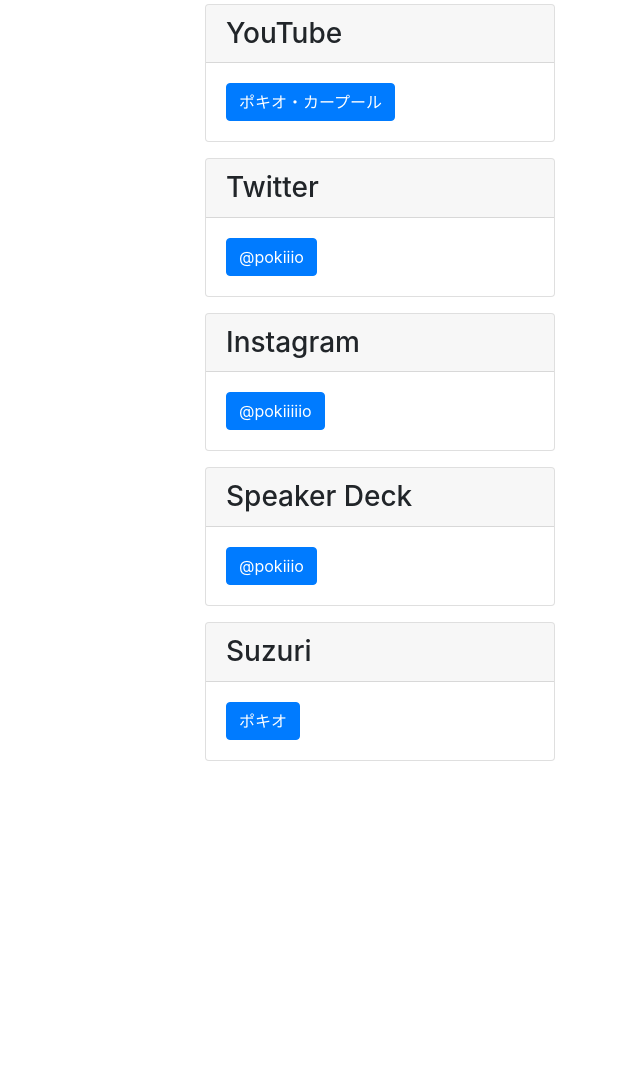
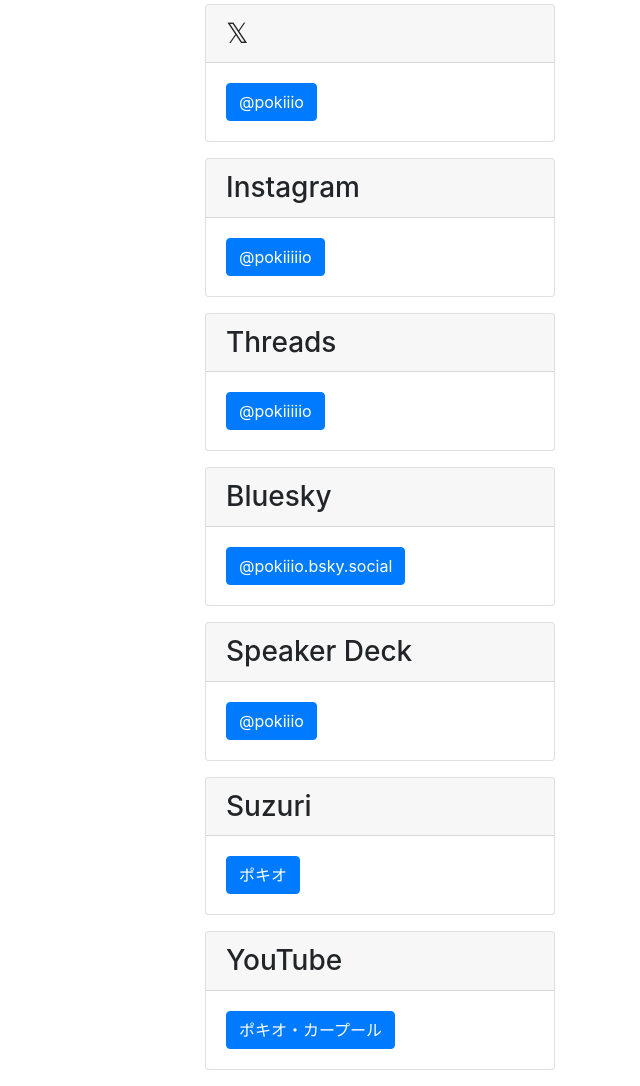
Before and after one commit to pokiiio/pokiiio.github.io, a plain HTML site: page index.html in a window 1280 px wide. Shown: the part 1244-2330 px from the top of the page, without its empty margins (640-1280 px from the left). Before the commit the page ends 2021 px from the top, so only its background shows below. Drawn offline with nearby package versions, Linux system fonts and the light colour scheme; no server answers.

Commit message:
Update index.html

```diff
--- a/index.html
+++ b/index.html
@@ -140,16 +140,10 @@
                     </div>
                 </div>
 
-                <div class="card mb-3">
-                    <h3 class="card-header">YouTube</h3>
-                    <div class="card-body">
-                        <a class="btn btn-primary"
-                            href="https://www.youtube.com/playlist?list=PLtXzEeISYiWIquZdge4ljgO_gqdYi1VtI&fbclid=IwAR04daaoJ5aLwVOL0iSV_5kbGnPNx7CNk5eiW1MWm82gjB3fVZZkqMmwZ0s">ポキオ・カープール</a>
-                    </div>
-                </div>
+
 
                 <div class="card mb-3">
-                    <h3 class="card-header">Twitter</h3>
+                    <h3 class="card-header">𝕏</h3>
                     <div class="card-body">
                         <a class="btn btn-primary" href="https://twitter.com/pokiiio">@pokiiio</a>
                     </div>
@@ -159,6 +153,20 @@
                     <h3 class="card-header">Instagram</h3>
                     <div class="card-body">
                         <a class="btn btn-primary" href="https://www.instagram.com/pokiiiiio">@pokiiiiio</a>
+                    </div>
+                </div>
+
+                <div class="card mb-3">
+                    <h3 class="card-header">Threads</h3>
+                    <div class="card-body">
+                        <a class="btn btn-primary" href="https://www.threads.net/@pokiiiiio">@pokiiiiio</a>
+                    </div>
+                </div>
+
+                <div class="card mb-3">
+                    <h3 class="card-header">Bluesky</h3>
+                    <div class="card-body">
+                        <a class="btn btn-primary" href="https://bsky.app/profile/pokiiio.bsky.social">@pokiiio.bsky.social</a>
                     </div>
                 </div>
 
@@ -173,6 +181,14 @@
                     <h3 class="card-header">Suzuri</h3>
                     <div class="card-body">
                         <a class="btn btn-primary" href="https://suzuri.jp/pokiiio">ポキオ</a>
+                    </div>
+                </div>
+
+                <div class="card mb-3">
+                    <h3 class="card-header">YouTube</h3>
+                    <div class="card-body">
+                        <a class="btn btn-primary"
+                            href="https://www.youtube.com/playlist?list=PLtXzEeISYiWIquZdge4ljgO_gqdYi1VtI&fbclid=IwAR04daaoJ5aLwVOL0iSV_5kbGnPNx7CNk5eiW1MWm82gjB3fVZZkqMmwZ0s">ポキオ・カープール</a>
                     </div>
                 </div>
             </div>
```
